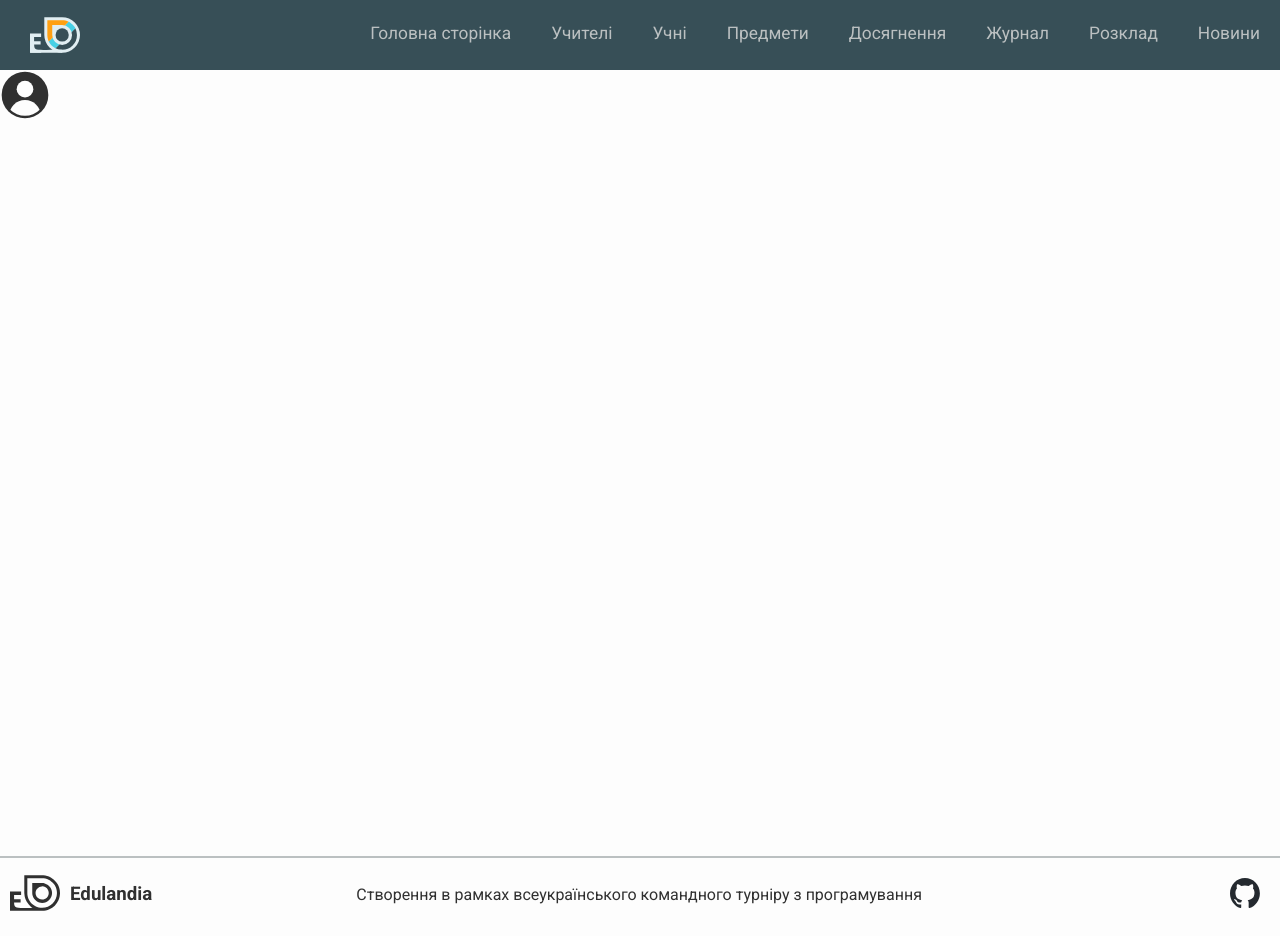
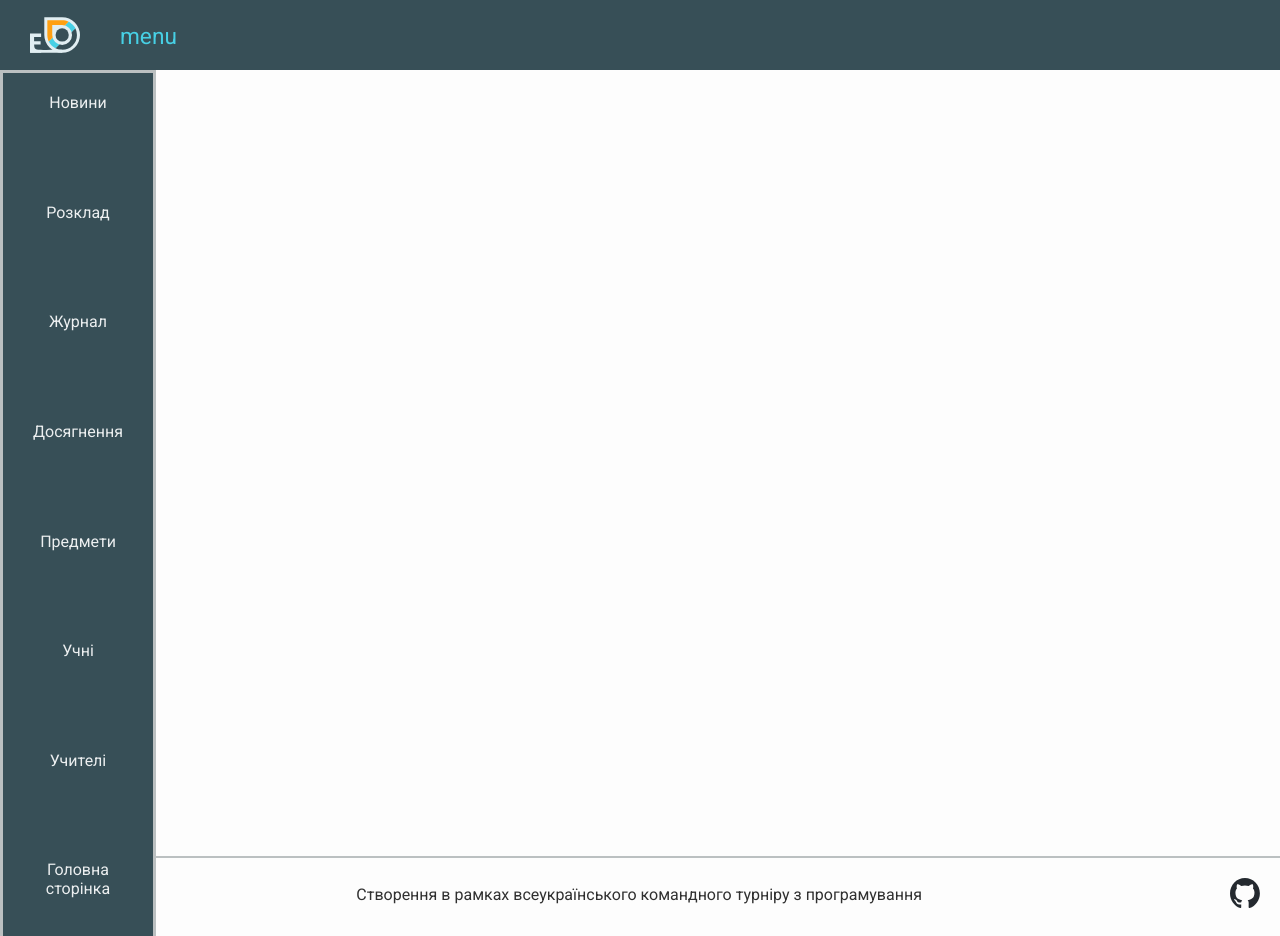
Before and after one commit to OleksandrTsybrivskyi/Kodova-Bryhada, a Flask app: page /account/1 in a window 1280 px wide. Run offline with Flask 3, Linux system fonts and the light colour scheme.

Commit message:
move menu

```diff
--- a/app.py
+++ b/app.py
@@ -87,28 +87,12 @@ def login():
             return render_template("login.html", message="Акаунт з такою електронною адресою не існує")
     return render_template("login.html", message=False)
 
-
 @app.route("/account/<int:id>")
 def your_account(id):
     account = Account.query.get(id)
     return render_template("your_account.html", account=account)
 
-@app.route("/greate_subgect/admin",methods=['POST', 'GET'])
-def greate_subgect_admin():
-    if request.method == "POST":
-        subject_name = request.form["subject_name"]
-        teacher_email = request.form["teacher_email"]
 
-        try:
-            teacher_id = Account.query.filter_by(email=teacher_email).first().id
-            subject = Subject(subject_name=subject_name, teacher_id=teacher_id)
-            db.session.add(subject)
-            db.session.commit()
-            subjects = Subject.query.all()
-            return render_template("admin_add_subgect.html", subjects=subjects)
-        except:
-            return render_template("admin_add_subgect.html", message="error")
-    return render_template("admin_add_subgect.html")
 
 @app.route("/greate_subgect/<int:id>", methods=['POST', 'GET'])
 def greate_subgect(id):
@@ -138,6 +122,21 @@ def greate_subgect(id):
             db.session.commit()
             sss = StudentSubject.query.filter_by(user_id=id).all()
             return render_template("greate_subgect.html", account=account, sss=sss)
+    else:
+        if request.method == "POST":
+            subject_name = request.form["subject_name"]
+            teacher_email = request.form["teacher_email"]
+
+            try:
+                teacher_id = Account.query.filter_by(email=teacher_email).first().id
+                subject = Subject(subject_name=subject_name, teacher_id=teacher_id)
+                db.session.add(subject)
+                db.session.commit()
+                subjects = Subject.query.all()
+                return render_template("admin_add_subgect.html", subjects=subjects)
+            except:
+                return render_template("admin_add_subgect.html", message="error")
+        return render_template("admin_add_subgect.html", account=account)
 
     return render_template("greate_subgect.html", account=account) # Додайте цей рядок
 
--- a/static/css/style.css
+++ b/static/css/style.css
@@ -144,3 +144,32 @@ box-shadow:1px 1px 20px var(--dark-blue-color);}
 #page_name{
     float:left;
 }
+
+#menu{
+    border:3px solid var(--dark-grey-color);
+    display:flex;
+    flex-direction: column;
+    justify-content: space-between;
+    width:150px;
+    position:fixed;
+    top:70px;
+    left:0;
+    height:100vh;
+    text-align: center;
+    background-color:var(--dark-blue-color);
+    transition: left 0.5s ease;
+}
+
+#menu a{
+    padding:20px 30px;
+    color:var(--light-grey-color);
+    }
+#menu a:hover{
+    background-color:var(--orange-color);}
+
+#menu_p{
+    display:inline-block;
+    position:absolute;
+    left:120px;
+    font-size:17pt;
+    color:var(--blue-color);}
--- a/templates/after_login_base.html
+++ b/templates/after_login_base.html
@@ -1,20 +1,33 @@
 {% extends 'root.html' %}
 {% block title %}Edulandia{% endblock %}
 {% block root %}
+<script>
+    function move_nav(){
+        let menu = document.getElementById("menu");
+        if (menu.style.left === "0px") {
+            menu.style.left = "-160px";
+        } else {
+            menu.style.left = "0px";
+        }
+    }
+</script>
+
 <nav id="sign-conteiner">
 
     <img src="/static\Assets\Edulandia_Logo.svg">
+
+    <p id="menu_p"  onclick="move_nav()">menu</p></nav>
+    <div id="menu">
         <a href="/account/articles_list/page=1/{{account.id}}"> Новини</a>
         <a href="/"> Розклад</a>
         <a href="/"> Журнал</a>
         <a href="/account/marks/{{account.id}}"> Досягнення </a>
         <a href="/greate_subgect/{{account.id}}"> Предмети</a>
         <a href="/account/students_list/page=1/{{account.id}}"> Учні</a>
-        <a href="/account/teachers_list/page=1/{{account.id}}"> Учителі</a></div>
+        <a href="/account/teachers_list/page=1/{{account.id}}"> Учителі</a>
         <a href="/account/{{account.id}}">Головна сторінка</a>
         <a href=""></a></div>
 
-</nav>
 {% block body %}{% endblock %}
 
 {% endblock %}
```
